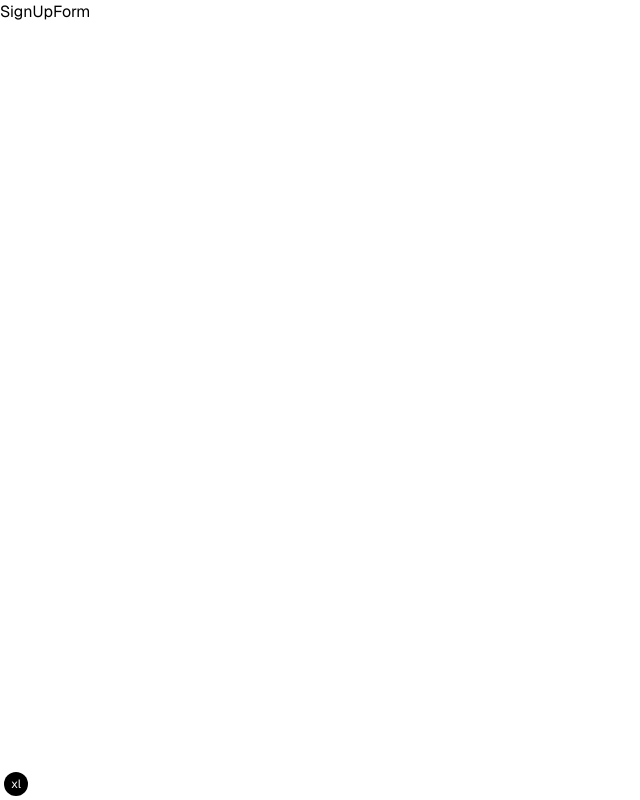
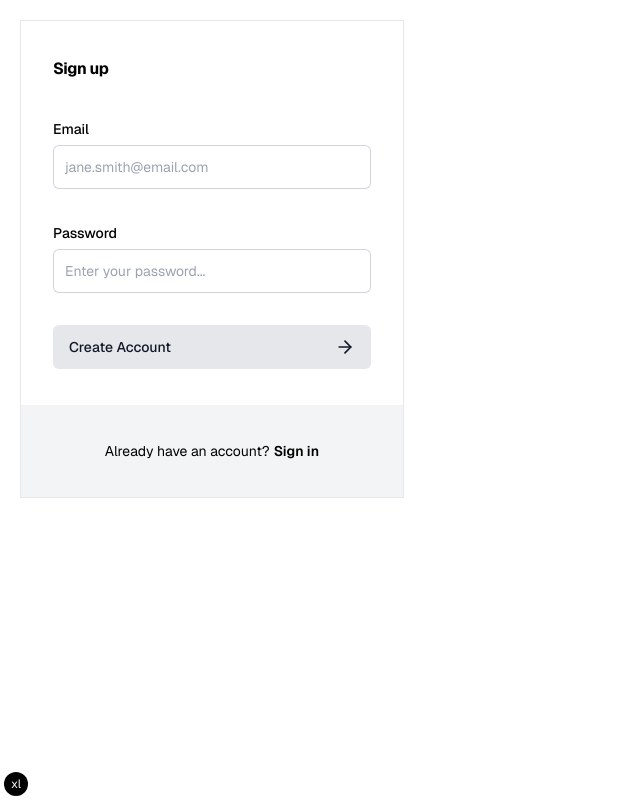
Before and after one commit to dlbarduzzi/platvids, a Next.js app: page /sign-up in a window 1280 px wide. Shown: the whole page, without its empty margins (0-640 px from the left). Built offline with nearby package versions, Linux system fonts and the light colour scheme; no server answers.

Commit message:
Add initial sign-up form

```diff
--- a/src/app/(auth)/sign-in/_components/signin.tsx
+++ b/src/app/(auth)/sign-in/_components/signin.tsx
@@ -1,5 +1,26 @@
 "use client"
 
+import Link from "next/link"
+
 export function SignInForm() {
-  return <div>SignInForm</div>
+  return (
+    <div className="p-5">
+      <div className="max-w-sm border border-gray-200">
+        <div className="bg-white px-8 py-9">
+          <h3 className="font-bold tracking-tight text-black">Sign in</h3>
+        </div>
+        <div className="bg-gray-100 px-8 py-9">
+          <div className="space-x-1 text-center text-sm text-black">
+            <span>Need an account?</span>
+            <Link
+              href="/sign-up"
+              className="font-semibold hover:underline hover:underline-offset-4"
+            >
+              Sign up
+            </Link>
+          </div>
+        </div>
+      </div>
+    </div>
+  )
 }
--- a/src/app/(auth)/sign-up/_components/signup.tsx
+++ b/src/app/(auth)/sign-up/_components/signup.tsx
@@ -1,5 +1,114 @@
 "use client"
 
+import type { SignUpSchema } from "@/features/auth/schemas/signup"
+
+import Link from "next/link"
+
+import { useForm } from "react-hook-form"
+import { zodResolver } from "@hookform/resolvers/zod"
+
+import { ArrowRight } from "lucide-react"
+
+import {
+  FormControl,
+  FormField,
+  FormItem,
+  FormLabel,
+  FormMessage,
+  FormProvider,
+} from "@/components/ui/form"
+
+import { Input } from "@/components/ui/input"
+import { Button } from "@/components/ui/button"
+
+import { signUpSchema } from "@/features/auth/schemas/signup"
+
 export function SignUpForm() {
-  return <div>SignUpForm</div>
+  const form = useForm<SignUpSchema>({
+    resolver: zodResolver(signUpSchema),
+    defaultValues: {
+      email: "",
+      password: "",
+    },
+  })
+
+  const { errors } = form.formState
+
+  function onSubmit(values: SignUpSchema) {
+    console.log(values)
+  }
+
+  return (
+    <div className="p-5">
+      <div className="max-w-sm border border-gray-200">
+        <div className="space-y-9 bg-white px-8 py-9">
+          <h3 className="font-bold tracking-tight text-black">Sign up</h3>
+          <FormProvider {...form}>
+            <form
+              onSubmit={form.handleSubmit(onSubmit)}
+              className="grid grid-cols-1 gap-y-8"
+            >
+              <FormField
+                name="email"
+                control={form.control}
+                render={({ field }) => (
+                  <FormItem>
+                    <FormLabel>Email</FormLabel>
+                    <div className="pt-1">
+                      <FormControl>
+                        <Input
+                          {...field}
+                          type="text"
+                          variant={!!errors.email ? "danger" : "default"}
+                          placeholder="jane.smith@email.com"
+                        />
+                      </FormControl>
+                    </div>
+                    <FormMessage />
+                  </FormItem>
+                )}
+              />
+              <FormField
+                name="password"
+                control={form.control}
+                render={({ field }) => (
+                  <FormItem>
+                    <FormLabel>Password</FormLabel>
+                    <div className="pt-1">
+                      <FormControl>
+                        <Input
+                          {...field}
+                          type="password"
+                          variant={!!errors.password ? "danger" : "default"}
+                          placeholder="Enter your password..."
+                        />
+                      </FormControl>
+                    </div>
+                    <FormMessage />
+                  </FormItem>
+                )}
+              />
+              <div>
+                <Button type="submit" className="h-11 w-full">
+                  <span className="flex-1 text-left">Create Account</span>
+                  <ArrowRight className="size-5" />
+                </Button>
+              </div>
+            </form>
+          </FormProvider>
+        </div>
+        <div className="bg-gray-100 px-8 py-9">
+          <div className="space-x-1 text-center text-sm text-black">
+            <span>Already have an account?</span>
+            <Link
+              href="/sign-in"
+              className="font-semibold hover:underline hover:underline-offset-4"
+            >
+              Sign in
+            </Link>
+          </div>
+        </div>
+      </div>
+    </div>
+  )
 }
```
